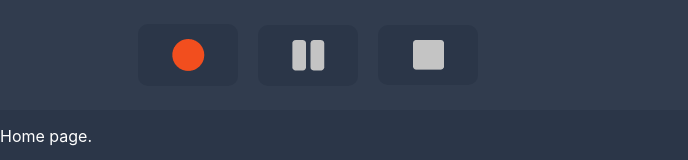
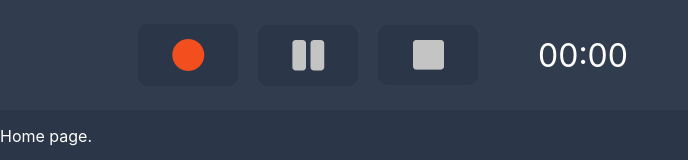
Before and after one commit to parsasi/codeprez-recorder, a React (Create React App) app in the folder code-prez/: page / in a window 1280 px wide. Shown: the top 160 px of the page, without its empty margins (0-688 px from the left). Built offline with nearby package versions, Linux system fonts and the light colour scheme.

Commit message:
Some states added

```diff
--- a/code-prez/src/components/Button/index.js
+++ b/code-prez/src/components/Button/index.js
@@ -15,17 +15,17 @@ export default function Button(props){
         border-radius:10px;
         border:none;
         color:#ffffff;
-        cursor:pointer;
+        cursor:${!props.disabled ? `not-allowed` : 'pointer'};
         transition:all 0.3s;
 
         &:hover{
-            transform: scale(1.1);
+            transform: ${!props.disabled ? `scale(1.1)` : 'none'};
         }
     `
 
     return (
 
-            <StyledButton onClick={props.onClick}>
+            <StyledButton disabled={props.disabled || false} onClick={props.onClick}>
                 {props.children}
             </StyledButton>
 
--- a/code-prez/src/components/CodeRecordNav/index.js
+++ b/code-prez/src/components/CodeRecordNav/index.js
@@ -1,9 +1,10 @@
-import React from 'react'
+import React, { useEffect, useState } from 'react'
 import styled from 'styled-components'
 import Button from '../Button'
 import Record from '../../assets/record.png'
 import Pause from '../../assets/pause.png'
 import Stop from '../../assets/stop.png'
+import { RecordingStates } from '../../pages/Home'
 
 const RecorderNavContainer = styled.div`
     height:110px;
@@ -18,15 +19,36 @@ const RecorderNav = styled.div`
     justify-content:flex-start;
     align-items:center;
 `
+const RecorderNavButtons = styled.div`
+    display:flex;
+    justify-content:flex-start;
+    align-items:center;
+`
+const RecorderNavTimer = styled.div`
+    margin-left:50px;
+    font-size:2rem;
+`
+
+export default function CodeRecordNav(props){
+
+    const [recordedTime , setRecordedTime] = useState({min : '00' , sec : '00'})
+
+    useEffect(() => {
 
 
-export default function CodeRecordNav(props){
+    } , [props.recordedTime , props.setRecordedTime])
+
     return (
         <RecorderNavContainer>
             <RecorderNav>
-                <Button><img src={Record} alt="" /></Button>
-                <Button><img src={Pause} alt="" /></Button>
-                <Button><img src={Stop} alt="" /></Button>
+                <RecorderNavButtons>
+                    <Button disabled={props.recordingState !== RecordingStates.NOT_STARTED}><img src={Record} alt="" /></Button>
+                    <Button disabled={props.recordedState === RecordingStates.NOT_STARTED}><img src={Pause} alt="" /></Button>
+                    <Button disabled={props.recordedState !== RecordingStates.NOT_STARTED}><img src={Stop} alt="" /></Button>
+                </RecorderNavButtons>
+                <RecorderNavTimer>
+                    {recordedTime.min}:{recordedTime.sec}
+                </RecorderNavTimer>
             </RecorderNav>
         </RecorderNavContainer>
     )
--- a/code-prez/src/pages/Home/index.js
+++ b/code-prez/src/pages/Home/index.js
@@ -1,5 +1,13 @@
+import { useState } from 'react'
 import CodeRecorderNav from '../../components/CodeRecordNav'
 import styled from 'styled-components'
+
+export const RecordingStates = {
+    NOT_STARTED : 'NOT_STARTED',
+    RECORDING : 'RECORDING',
+    PAUSED : 'PAUSED',
+    FINISHED : 'FINISHED'
+}
 
 const HomeContainer = styled.div`
     background-color:#2B3648;
@@ -9,9 +17,13 @@ const HomeContainer = styled.div`
 
 
 export default function Home() {
+
+    const [recordingState , setRecordingState] = useState(RecordingStates.NOT_STARTED)
+    const [recordedTime , setRecordedTime] = useState(0)
+
     return (
         <HomeContainer>
-            <CodeRecorderNav />
+            <CodeRecorderNav recordedTime={recordedTime} recordingState={recordingState} setRecordingState={setRecordingState} />
             <p>Home page.</p>
         </HomeContainer>
     )
```
Also changed, not shown: 1 other file (tests, documents, lock files or other folders).
